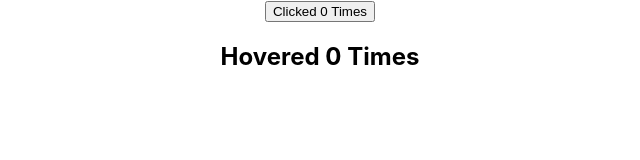
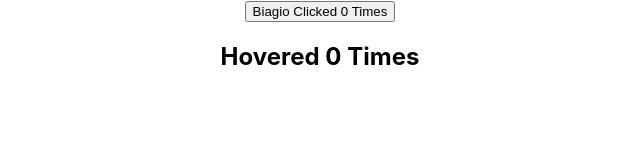
Before and after one commit to biagioo/Playground, a React (Create React App) app in the folder higher-order-components/: page / in a window 1280 px wide. Shown: the top 160 px of the page, without its empty margins (320-960 px from the left). Built offline with nearby package versions, Linux system fonts and the light colour scheme.

Commit message:
spreaded props in original components so name prop can be used

```diff
--- a/higher-order-components/src/components/withCounter.js
+++ b/higher-order-components/src/components/withCounter.js
@@ -19,6 +19,7 @@ const UpdatedComponent = (OriginalComponent) => {
         <OriginalComponent
           count={this.state.count}
           incrementCount={this.incrementCount}
+          {...this.props}
         />
       );
     }
```
